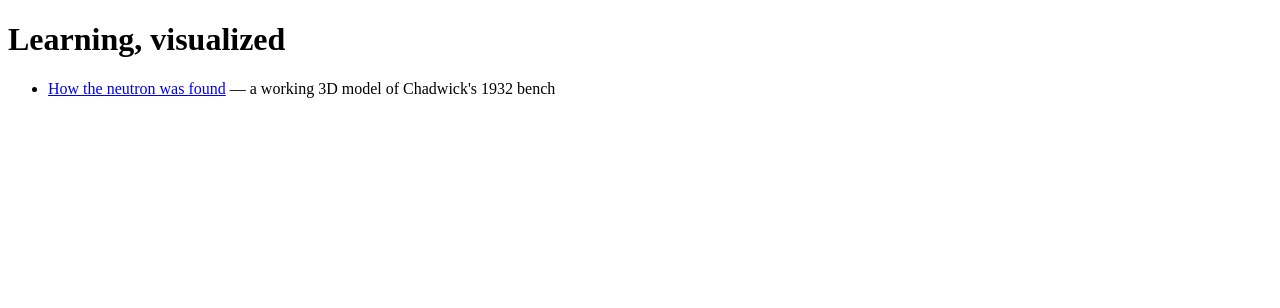
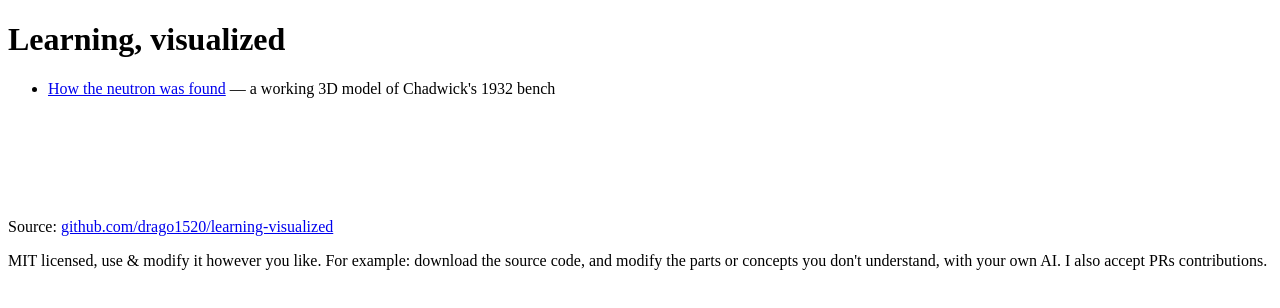
Before and after one commit to drago1520/learning-visualized, a website: page index.html in a window 1280 px wide. Drawn offline with Linux system fonts and the light colour scheme.

Commit message:
boring: add MIT licence & link to gh repo

```diff
--- a/index.html
+++ b/index.html
@@ -10,5 +10,9 @@
 <ul>
   <li><a href="neutron-discovery/chadwick-bench.html">How the neutron was found</a> — a working 3D model of Chadwick's 1932 bench</li>
 </ul>
+<p style="margin-top: 120px;">Source: <a href="https://github.com/drago1520/learning-visualized">github.com/drago1520/learning-visualized</a>
+  <p> MIT licensed, use & modify it however you like.
+  For example: download the source code, and modify the parts or concepts you don't understand, with your own AI. I also accept PRs contributions.</p>
+</p>
 </body>
 </html>
--- a/package.json
+++ b/package.json
@@ -1,6 +1,7 @@
 {
   "name": "learning-visualized",
   "private": true,
+  "license": "MIT",
   "scripts": {
     "dev": "bun ./index.html ./*/*.html",
     "build": "bun build ./index.html ./*/*.html --outdir dist"
```
Also changed, not shown: 1 other file.
